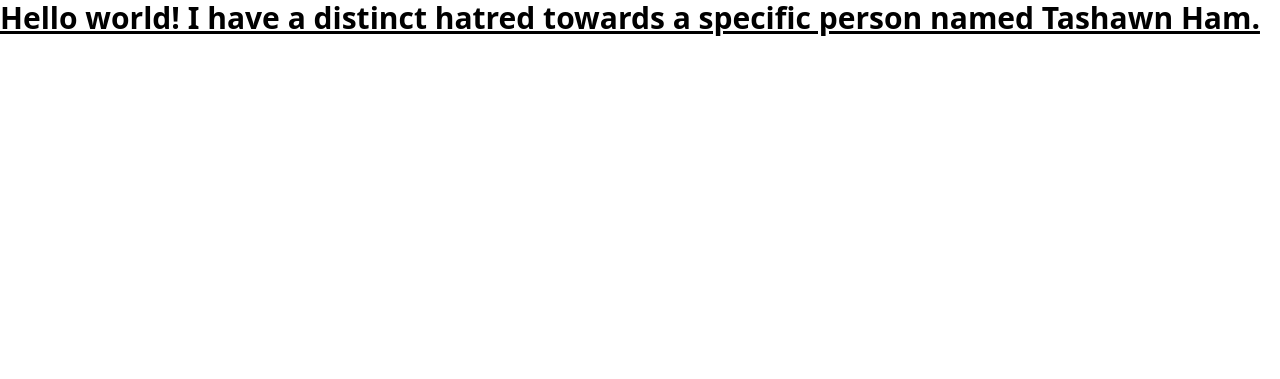
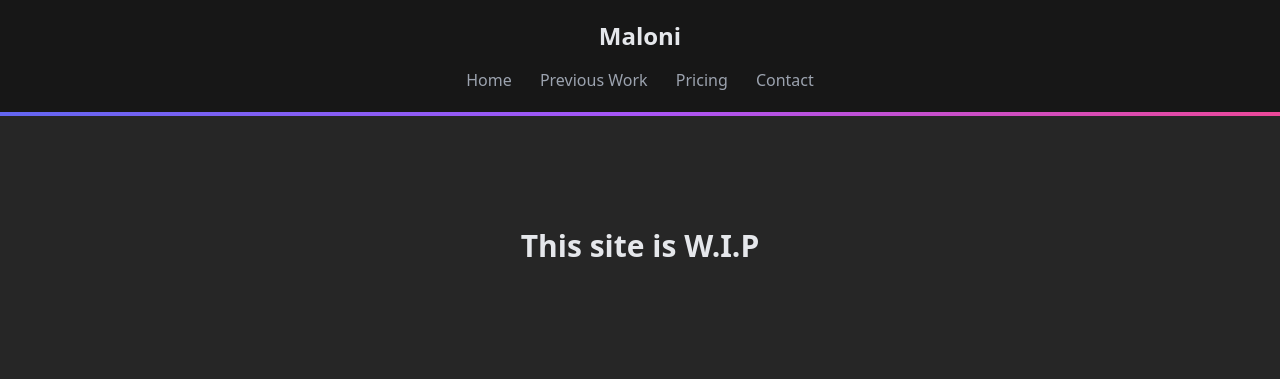
Before and after one commit to Mal0n1/mal0n1.github.io, a plain HTML site: page index.html in a window 1280 px wide. Drawn offline with nearby package versions, Linux system fonts and the light colour scheme.

Commit message:
Setting the site to WIP

```diff
--- a/index.html
+++ b/index.html
@@ -5,10 +5,18 @@
   <meta name="viewport" content="width=device-width, initial-scale=1.0">
   <script src="https://cdn.tailwindcss.com"></script>
 </head>
-<body>
-  <h1 class="text-3xl font-bold underline">
-    Hello world!
-    I have a distinct hatred towards a specific person named Tashawn Ham.
-  </h1>
+<body class="bg-neutral-800">
+    <header class="bg-gradient-to-r from-indigo-500 via-purple-500 to-pink-500 pb-1">
+        <div class="bg-neutral-900 py-5">
+            <div class="text-center font-bold text-2xl text-gray-200">Maloni</div>
+            <div class="text-center font-medium text-gray-400 pt-4">
+                <a class="px-3">Home</a>
+                <a class="px-3">Previous Work</a>
+                <a class="px-3">Pricing</a>
+                <a class="px-3">Contact</a>
+            </div>
+        </div>
+    </header>
+  <h1 class="text-3xl  font-bold text-center py-28 text-gray-200">This site is W.I.P</h1>
 </body>
 </html>
```
